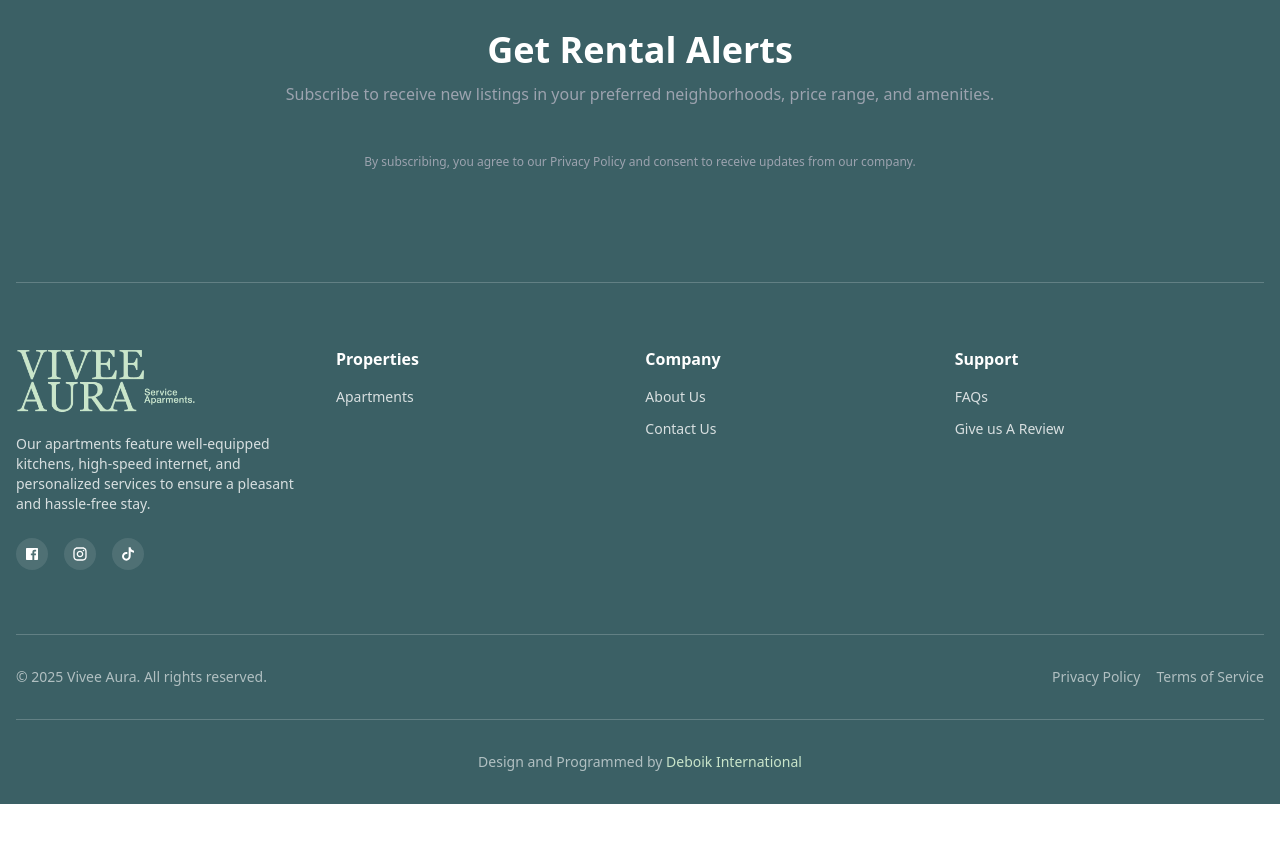
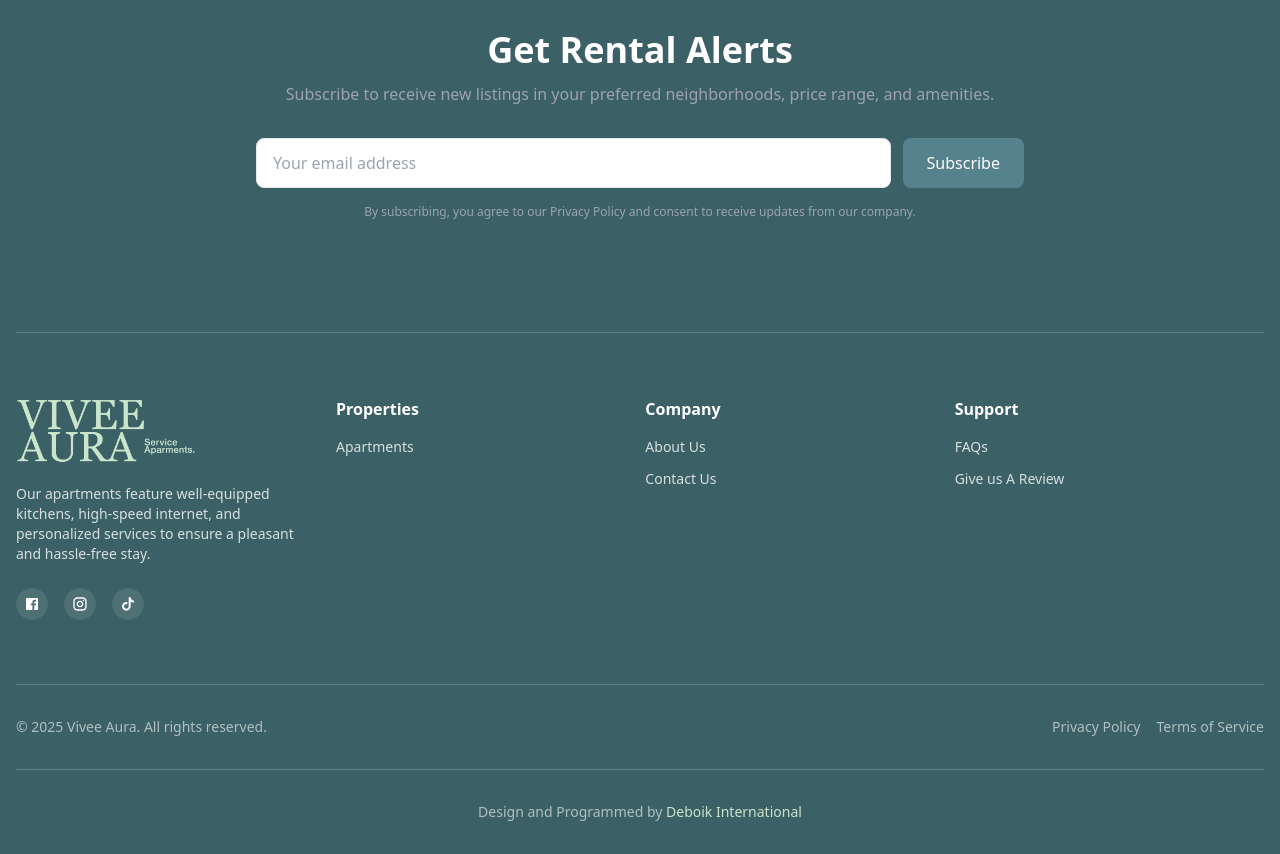
Before and after one commit to viveeaura/viveeaura, a Next.js app: page /aboutus in a window 1280 px wide. Shown: the part 2640-3494 px from the top of the page. Before the commit the page ends 3444 px from the top, so only its background shows below. Built offline with nearby package versions, Linux system fonts and the light colour scheme; no server answers.

Commit message:
corrections from vivee updated

```diff
--- a/src/components/footer.jsx
+++ b/src/components/footer.jsx
@@ -14,11 +14,11 @@ export default function Footer() {
             <p className="mb-8 text-gray-400">Subscribe to receive new listings in your preferred neighborhoods, price range,
               and amenities.</p>
             <div className="flex flex-col sm:flex-row gap-3">
-              {/* <input type="email"
+              <input type="email"
                 className="flex-1 px-4 py-3 border border-gray-200 rounded focus:outline-none focus:border-accent"
-                placeholder="Your email address" /> */}
-              {/* <button
-                className="bg-accent hover:bg-accent/90 text-white px-6 py-3 font-medium !rounded-button whitespace-nowrap">Subscribe</button> */}
+                placeholder="Your email address" />
+              <button
+                className="bg-accent hover:bg-accent/90 text-white px-6 py-3 font-medium !rounded-button whitespace-nowrap">Subscribe</button>
             </div>
             <p className="text-xs text-gray-400 mt-4">By subscribing, you agree to our <a href="/privacyPolicy">Privacy Policy</a> and consent to receive
               updates from our company.</p>
```
